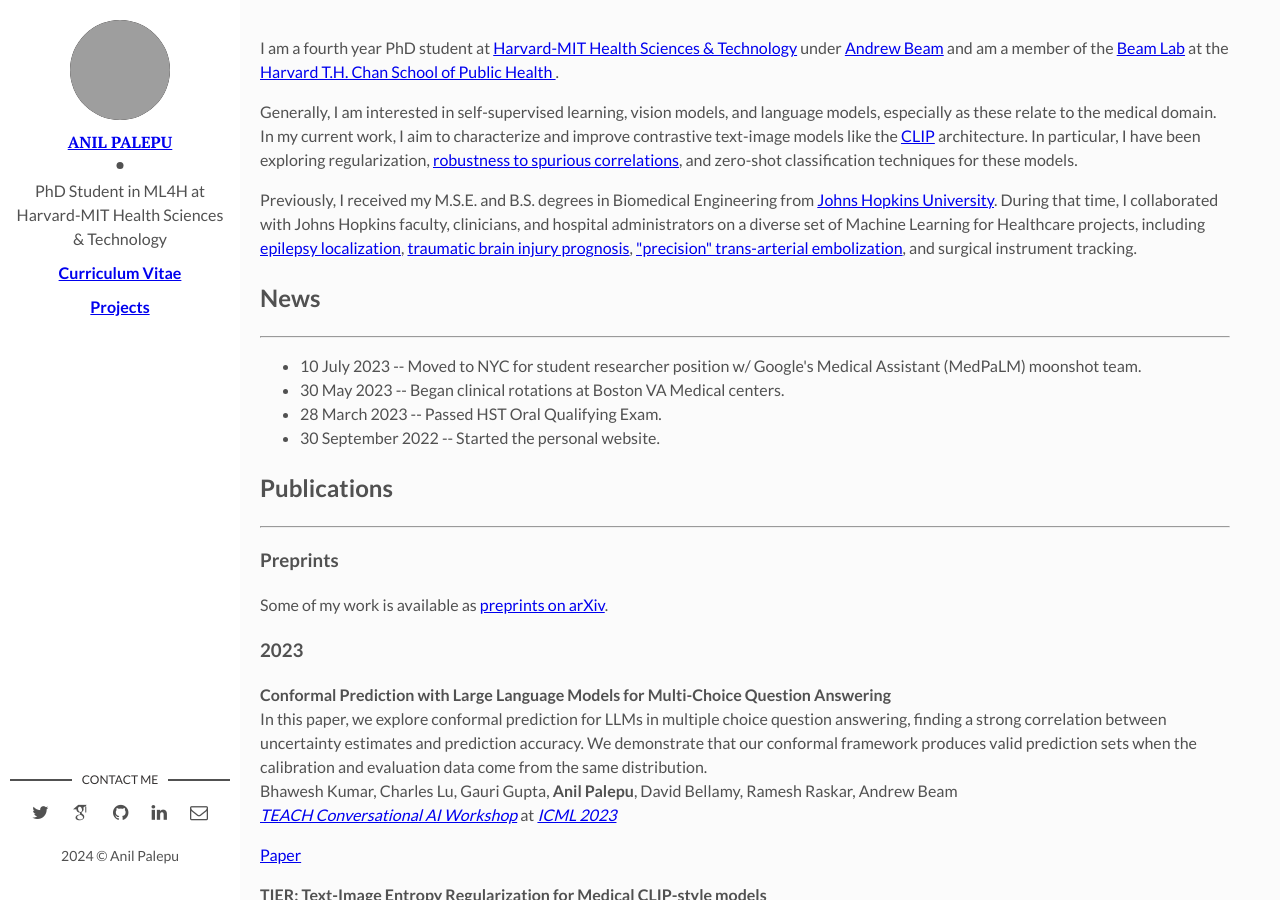
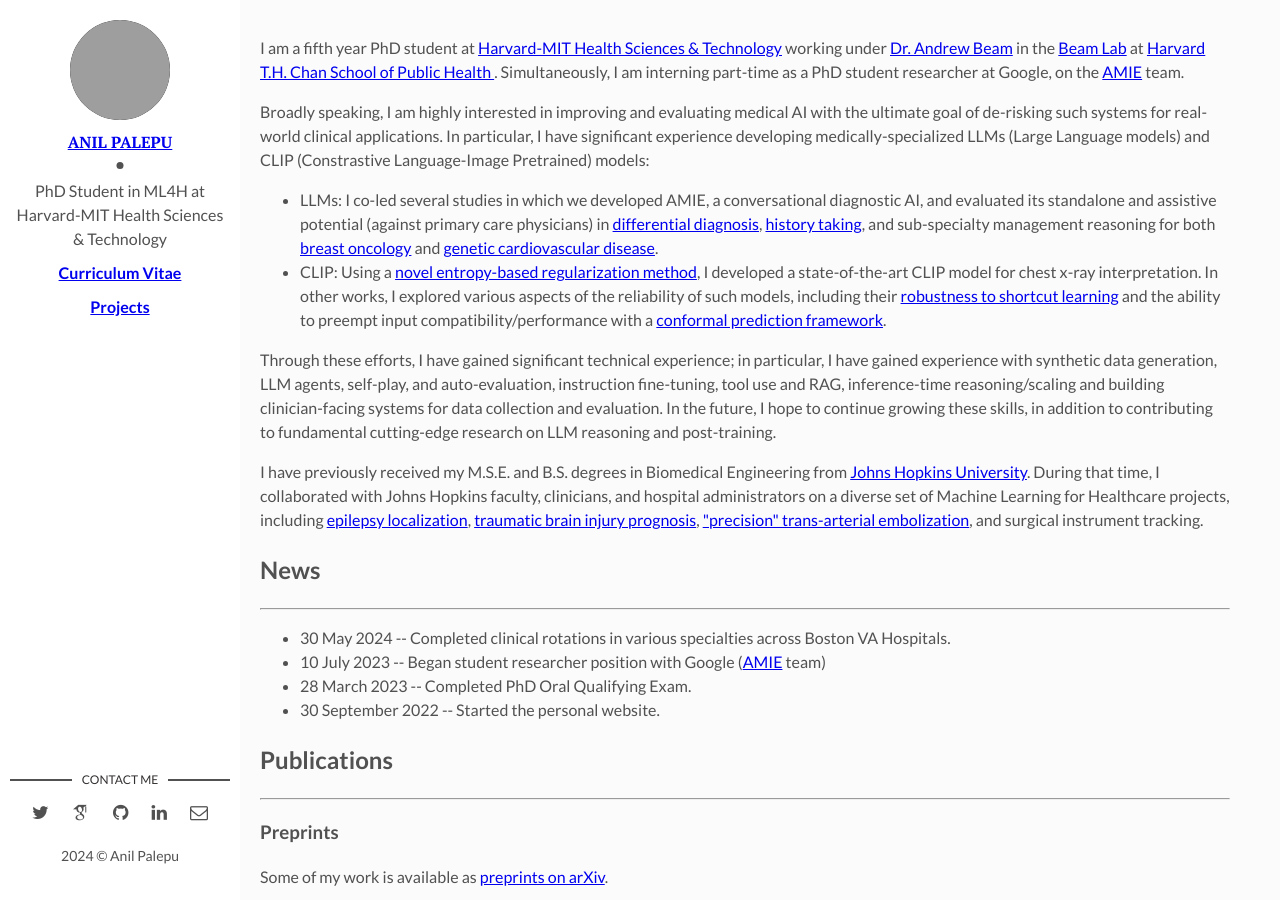
Before and after one commit to apalepu13/apalepu13.GitHub.io, a Jekyll site: the page built from index.html, in a window 1280 px wide and 900 px high. Built offline with Jekyll 4.4.1, drawn with Linux system fonts in a browser that asks for light colours; nearby versions of some CDN libraries; some web fonts are replaced; the list of posts is cut into pages by our own code; grey boxes are pictures that could not be loaded.

Commit message:
Updated my summary

```diff
--- a/index.html
+++ b/index.html
@@ -9,20 +9,26 @@
 
         <div class="row">
         <p>
-    	  I am a fourth year PhD student at <a href="https://hst.mit.edu">Harvard-MIT Health Sciences & Technology</a> under <a href='https://www.hsph.harvard.edu/andrew-beam/'>Andrew Beam</a> and am a member of the <a href='http://beamlab.org'>Beam Lab</a> at the <a href='https://www.hsph.harvard.edu'> Harvard T.H. Chan School of Public Health </a>.
+    	  I am a fifth year PhD student at <a href="https://hst.mit.edu">Harvard-MIT Health Sciences & Technology</a> working under <a href='https://www.hsph.harvard.edu/andrew-beam/'> Dr. Andrew Beam</a> in the <a href='http://beamlab.org'>Beam Lab</a> at <a href='https://www.hsph.harvard.edu'> Harvard T.H. Chan School of Public Health </a>. Simultaneously, I am interning part-time as a PhD student researcher at Google, on the <a href="http://research.google/blog/amie-a-research-ai-system-for-diagnostic-medical-reasoning-and-conversations/">AMIE</a> team.
   		</p><p>
-        Generally, I am interested in self-supervised learning, vision models, and language models, especially as these relate to the medical domain. In my current work, I aim to characterize and improve contrastive text-image models like the <a href='https://openai.com/blog/clip/'>CLIP</a> architecture. In particular, I have been exploring regularization, <a href="/papers/SCIS_Paper.pdf">robustness to spurious correlations</a>, and zero-shot classification techniques for these models.
+        Broadly speaking, I am highly interested in improving and evaluating medical AI with the ultimate goal of de-risking such systems for real-world clinical applications. In particular, I have significant experience developing medically-specialized LLMs (Large Language models) and CLIP (Constrastive Language-Image Pretrained) models:
+            <ul>
+            <li> LLMs: I co-led several studies in which we developed AMIE, a conversational diagnostic AI, and evaluated its standalone and assistive potential (against primary care physicians) in <a href="https://arxiv.org/pdf/2312.00164">differential diagnosis</a>, <a href="https://arxiv.org/pdf/2401.05654">history taking</a>, and sub-specialty management reasoning for both <a href="https://arxiv.org/pdf/2411.03395">breast oncology</a> and <a href="https://arxiv.org/pdf/2410.03741">genetic cardiovascular disease</a>.</li>
+            <li> CLIP: Using a <a href="/papers/TIER2023.pdf">novel entropy-based regularization method</a>, I developed a state-of-the-art CLIP model for chest x-ray interpretation. In other works, I explored various aspects of the reliability of such models, including their <a href="/papers/SCIS_Paper.pdf">robustness to shortcut learning</a> and the ability to preempt input compatibility/performance with a <a href="/papers/kumar2022.pdf">conformal prediction framework</a>.</li>
+        </ul>
+
+            Through these efforts, I have gained significant technical experience; in particular, I have gained experience with synthetic data generation, LLM agents, self-play, and auto-evaluation, instruction fine-tuning, tool use and RAG, inference-time reasoning/scaling and building clinician-facing systems for data collection and evaluation. In the future, I hope to continue growing these skills, in addition to contributing to fundamental cutting-edge research on LLM reasoning and post-training.
       </p><p>
-        Previously, I received my M.S.E. and B.S. degrees in Biomedical Engineering from <a href="https://www.jhu.edu">Johns Hopkins University</a>. During that time, I collaborated with Johns Hopkins faculty, clinicians, and hospital administrators on a diverse set of Machine Learning for Healthcare projects, including <a href="/papers/palepu2019.pdf">epilepsy localization</a>, <a href="/papers/palepu2021.pdf">traumatic brain injury prognosis</a>, <a href='/papers/gowda2021.pdf'>"precision" trans-arterial embolization</a>, and surgical instrument tracking.</p></div>
+        I have previously received my M.S.E. and B.S. degrees in Biomedical Engineering from <a href="https://www.jhu.edu">Johns Hopkins University</a>. During that time, I collaborated with Johns Hopkins faculty, clinicians, and hospital administrators on a diverse set of Machine Learning for Healthcare projects, including <a href="/papers/palepu2019.pdf">epilepsy localization</a>, <a href="/papers/palepu2021.pdf">traumatic brain injury prognosis</a>, <a href='/papers/gowda2021.pdf'>"precision" trans-arterial embolization</a>, and surgical instrument tracking.</p></div>
 
         <div class="row">
           <h2><a name="news"></a>News</h2>
           <hr>
           <p>
             <ul class="nav nav-pills nav-stacked">
-            <li> 10 July 2023 -- Moved to NYC for student researcher position w/ Google's Medical Assistant (MedPaLM) moonshot team.</li>
-            <li> 30 May 2023 -- Began clinical rotations at Boston VA Medical centers.</li>
-            <li> 28 March 2023 -- Passed HST Oral Qualifying Exam.</li>
+            <li> 30 May 2024 -- Completed clinical rotations in various specialties across Boston VA Hospitals.</li>
+            <li> 10 July 2023 -- Began student researcher position with Google (<a href="http://research.google/blog/amie-a-research-ai-system-for-diagnostic-medical-reasoning-and-conversations/">AMIE</a> team)</li>
+            <li> 28 March 2023 -- Completed PhD Oral Qualifying Exam.</li>
             <li> 30 September 2022 -- Started the personal website.</li>
             </ul>
           </p>
```
Also changed, not shown: 1 other file.
